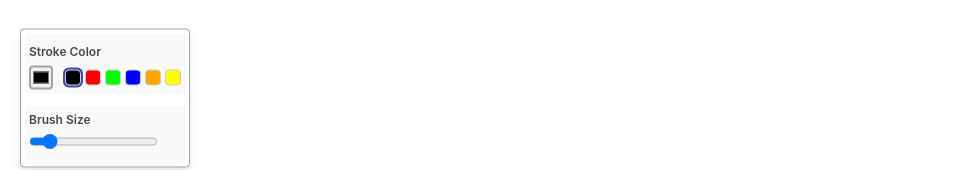
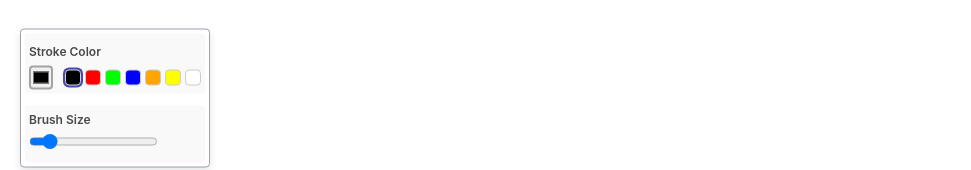
Before and after one commit to aadharbata/white-board, a React (Create React App) app: page / in a window 1280 px wide. Shown: the part 302-472 px from the top of the page, without its empty margins (0-971 px from the left). Built offline with nearby package versions, Linux system fonts and the light colour scheme.

Commit message:
Update constant.js

```diff
--- a/src/constant.js
+++ b/src/constant.js
@@ -28,7 +28,8 @@ export const COLORS = {
   GREEN: "#00ff00",
   BLUE: "#0000ff",
   ORANGE: "#ffa500",
-  YELLOW: "#ffff00"
+  YELLOW: "#ffff00",
+    WHITE: "#ffffff"
 };
 
 export const SIZE_TOOL=["Line","Rectangle","Circle","Arrow","Text","Pencil","Eraser"];
```
